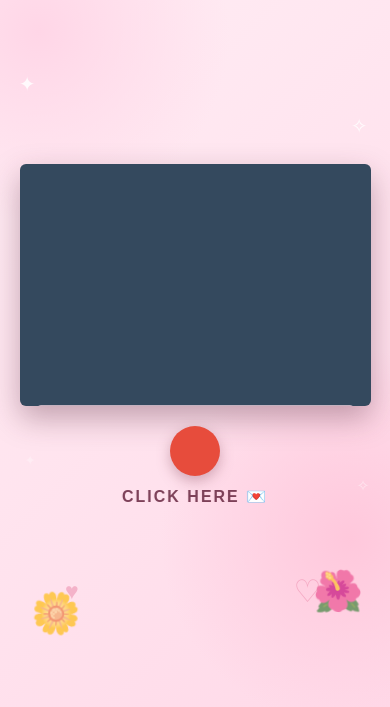
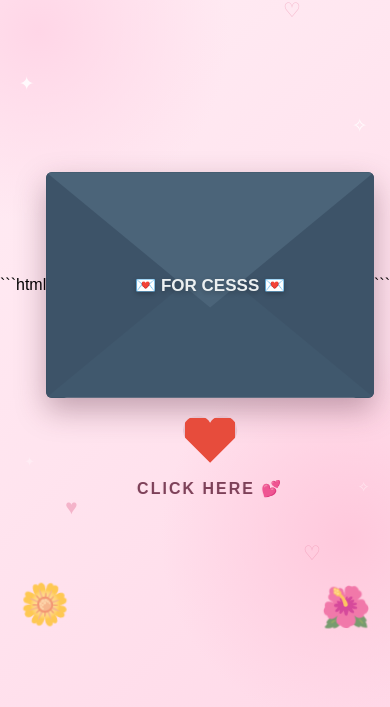
Before and after one commit to dogoldogol-ve/Palanca-letter, a plain HTML site: page index.html in a window 390 px wide. Shown: the part 137-844 px from the top of the page. Drawn offline with Linux system fonts and the light colour scheme.

Commit message:
Update index.html

````diff
--- a/index.html
+++ b/index.html
@@ -1,92 +1,74 @@
+```html
 <!DOCTYPE html>
 <html lang="en">
 <head>
-<meta charset="UTF-8">
-<meta name="viewport" content="width=device-width, initial-scale=1.0">
-  <title>Envelope Letter 💌</title>
+  <meta charset="UTF-8">
+  <meta name="viewport" content="width=device-width, initial-scale=1.0">
+  <title>Envelope Letter</title>
 
   <style>
-
     * {
       box-sizing: border-box;
     }
 
     body {
       margin: 0;
-
       display: flex;
       justify-content: center;
       align-items: center;
-
       min-height: 100vh;
-
       overflow: hidden;
 
-      font-family: Arial, sans-serif;
-
-      /* Soft romantic background */
       background:
         radial-gradient(circle at 10% 20%, #ffd6e7 0%, transparent 25%),
         radial-gradient(circle at 90% 80%, #ffc8dc 0%, transparent 25%),
         linear-gradient(135deg, #fff0f6, #ffd9e8);
 
+      font-family: Arial, sans-serif;
       position: relative;
     }
 
 
-    /* =================================
-       BACKGROUND FLOWERS
-    ================================= */
+    /* ==============================
+       DECORATIVE FLOWERS
+    ============================== */
 
     .flower {
       position: fixed;
-
-      font-size: 55px;
-
+      pointer-events: none;
+      z-index: 1;
       opacity: 0.65;
-
-      pointer-events: none;
-
       animation: flowerFloat 5s ease-in-out infinite;
     }
 
     .flower1 {
       top: 7%;
       left: 7%;
-
-      animation-delay: 0s;
+      font-size: 55px;
     }
 
     .flower2 {
       top: 10%;
       right: 8%;
-
       font-size: 45px;
-
       animation-delay: 1s;
     }
 
     .flower3 {
       bottom: 7%;
       left: 8%;
-
       font-size: 50px;
-
       animation-delay: 2s;
     }
 
     .flower4 {
       bottom: 10%;
       right: 7%;
-
       font-size: 60px;
-
       animation-delay: 1.5s;
     }
 
-
     @keyframes flowerFloat {
-
       0%, 100% {
         transform: translateY(0) rotate(-5deg);
       }
@@ -94,64 +76,52 @@
       50% {
         transform: translateY(-12px) rotate(5deg);
       }
-
     }
 
 
-    /* =================================
+    /* ==============================
        FLOATING HEARTS
-    ================================= */
+    ============================== */
 
     .floating-heart {
       position: fixed;
+      pointer-events: none;
+      z-index: 1;
 
       color: #e77a9e;
-
-      font-size: 25px;
-
       opacity: 0.45;
-
-      pointer-events: none;
 
       animation: heartFloat 6s ease-in-out infinite;
     }
 
-
     .heart1 {
       left: 20%;
       top: 12%;
+      font-size: 25px;
     }
 
     .heart2 {
       right: 23%;
       top: 18%;
-
       font-size: 18px;
-
       animation-delay: 1s;
     }
 
     .heart3 {
       left: 17%;
       bottom: 20%;
-
       font-size: 20px;
-
       animation-delay: 2s;
     }
 
     .heart4 {
       right: 18%;
       bottom: 15%;
-
       font-size: 28px;
-
       animation-delay: 3s;
     }
 
-
     @keyframes heartFloat {
-
       0%, 100% {
         transform: translateY(0) scale(1);
       }
@@ -159,58 +129,52 @@
       50% {
         transform: translateY(-20px) scale(1.15);
       }
-
     }
 
 
-    /* =================================
+    /* ==============================
        SPARKLES
-    ================================= */
+    ============================== */
 
     .sparkle {
       position: fixed;
+      pointer-events: none;
+      z-index: 1;
 
       color: white;
-
-      font-size: 22px;
-
       opacity: 0.7;
-
-      pointer-events: none;
 
       animation: sparkle 3s ease-in-out infinite;
     }
 
-
     .sparkle1 {
       top: 25%;
       left: 5%;
+      font-size: 22px;
     }
 
     .sparkle2 {
       top: 30%;
       right: 6%;
-
+      font-size: 18px;
       animation-delay: 1s;
     }
 
     .sparkle3 {
       bottom: 28%;
       left: 6%;
-
+      font-size: 20px;
       animation-delay: 2s;
     }
 
     .sparkle4 {
       bottom: 25%;
       right: 5%;
-
+      font-size: 22px;
       animation-delay: 1.5s;
     }
 
-
     @keyframes sparkle {
-
       0%, 100% {
         opacity: 0.3;
         transform: scale(0.8);
@@ -220,13 +184,12 @@
         opacity: 1;
         transform: scale(1.3);
       }
-
     }
 
 
-    /* =================================
+    /* ==============================
        ENVELOPE WRAPPER
-    ================================= */
+    ============================== */
 
     .envelope-wrapper {
       position: relative;
@@ -234,7 +197,7 @@
       width: 90vw;
       max-width: 480px;
 
-      aspect-ratio: 480/330;
+      aspect-ratio: 480 / 330;
 
       perspective: 1000px;
 
@@ -244,9 +207,9 @@
     }
 
 
-    /* =================================
+    /* ==============================
        ENVELOPE BODY
-    ================================= */
+    ============================== */
 
     .envelope {
       position: relative;
@@ -265,9 +228,95 @@
     }
 
 
-    /* =================================
+    /* ==============================
+       ENVELOPE FLAPS
+    ============================== */
+
+    .left {
+      position: absolute;
+      left: 0;
+      bottom: 0;
+
+      width: 50%;
+      height: 100%;
+
+      background: #3d5368;
+
+      clip-path: polygon(
+        0 0,
+        100% 50%,
+        0 100%
+      );
+
+      z-index: 3;
+    }
+
+    .right {
+      position: absolute;
+      right: 0;
+      bottom: 0;
+
+      width: 50%;
+      height: 100%;
+
+      background: #3d5368;
+
+      clip-path: polygon(
+        100% 0,
+        0 50%,
+        100% 100%
+      );
+
+      z-index: 3;
+    }
+
+    .bottom {
+      position: absolute;
+      left: 0;
+      bottom: 0;
+
+      width: 100%;
+      height: 60%;
+
+      background: #40586d;
+
+      clip-path: polygon(
+        0 100%,
+        50% 0,
+        100% 100%
+      );
+
+      z-index: 4;
+    }
+
+    .top {
+      position: absolute;
+      top: 0;
+      left: 0;
+
+      width: 100%;
+      height: 60%;
+
+      background: #4b6479;
+
+      clip-path: polygon(
+        0 0,
+        100% 0,
+        50% 100%
+      );
+
+      transform-origin: top center;
+
+      transition:
+        transform 1s ease;
+
+      z-index: 6;
+    }
+
+
+    /* ==============================
        FRONT LABEL
-    ================================= */
+    ============================== */
 
     .front-text {
       position: absolute;
@@ -275,23 +324,28 @@
       top: 50%;
       left: 50%;
 
-      transform: translate(-50%, -50%);
+      transform:
+        translate(-50%, -50%);
+
+      width: 100%;
 
       color: #ecf0f1;
 
       font-size: 20px;
-
       font-weight: bold;
 
-      z-index: 2;
+      z-index: 7;
 
       pointer-events: none;
+
+      text-shadow:
+        0 2px 5px rgba(0, 0, 0, 0.25);
     }
 
 
-    /* =================================
+    /* ==============================
        LETTER
-    ================================= */
+    ============================== */
 
     .letter {
       position: absolute;
@@ -313,13 +367,13 @@
 
       transform: translateY(100%);
 
-      transition: transform 1s ease;
+      transition:
+        transform 1s ease;
 
       overflow-y: auto;
 
       z-index: 2;
 
-      /* Small decorative border */
       border: 2px solid #f3d3df;
 
       box-shadow:
@@ -327,10 +381,23 @@
     }
 
 
-    /* Letter text */
+    /* Letter scrollbar */
+
+    .letter::-webkit-scrollbar {
+      width: 5px;
+    }
+
+    .letter::-webkit-scrollbar-thumb {
+      background: #e99ab5;
+      border-radius: 10px;
+    }
+
+
+    /* ==============================
+       LETTER TEXT
+    ============================== */
 
     .letter .text {
-
       text-align: left;
 
       color: #2c3e50;
@@ -338,28 +405,43 @@
       line-height: 1.5;
     }
 
+    .letter .text strong:first-child {
+      color: #e06b91;
 
-    /* =================================
+      font-family: Georgia, serif;
+
+      font-size: 25px;
+
+      letter-spacing: 2px;
+    }
+
+    .letter p {
+      margin-bottom: 15px;
+    }
+
+
+    /* ==============================
        HEART BUTTON
-    ================================= */
+    ============================== */
 
     .heart {
-
       position: absolute;
 
       bottom: -70px;
 
       left: 50%;
 
-      transform: translateX(-50%);
+      transform:
+        translateX(-50%);
 
       width: 50px;
       height: 50px;
 
       background: #e74c3c;
 
-      /* Fallback shape: circle if path() isn't supported */
-      border-radius: 50%;
+      clip-path: path(
+        "M25 45 L50 20 A12 12 0 0 0 25 5 A12 12 0 0 0 0 20 Z"
+      );
 
       cursor: pointer;
 
@@ -367,7 +449,7 @@
         transform 0.3s ease,
         filter 0.3s ease;
 
-      z-index: 5;
+      z-index: 10;
 
       filter:
         drop-shadow(
@@ -377,31 +459,30 @@
 
 
     .heart:hover {
-
       transform:
         translateX(-50%)
         scale(1.1);
 
       filter:
         drop-shadow(
-          0 6px 10px rgba(100, 30, 50, 0.4)
+          0 7px 12px rgba(100, 30, 50, 0.4)
         );
     }
 
 
-    /* =================================
-       CLICK HERE
-    ================================= */
+    /* ==============================
+       CLICK HERE TEXT
+    ============================== */
 
     .click-text {
-
       position: absolute;
 
       bottom: -100px;
 
       left: 50%;
 
-      transform: translateX(-50%);
+      transform:
+        translateX(-50%);
 
       font-size: 16px;
 
@@ -411,9 +492,12 @@
 
       letter-spacing: 2px;
 
-      animation: clickPulse 2s infinite;
+      white-space: nowrap;
 
-      white-space: nowrap;
+      animation:
+        clickPulse 2s infinite;
+
+      z-index: 10;
     }
 
 
@@ -430,27 +514,24 @@
     }
 
 
-    /* =================================
+    /* ==============================
        OPENED STATE
-    ================================= */
+    ============================== */
 
     .envelope-wrapper.flap .top {
+      transform:
+        rotateX(180deg);
+    }
 
-      transform: rotateX(180deg);
-
+    .envelope-wrapper.flap .letter {
+      transform:
+        translateY(-15px);
     }
 
 
-    .envelope-wrapper.flap .letter {
-
-      transform: translateY(-15px);
-
-    }
-
-
-    /* =================================
-       SMALL SCREEN
-    ================================= */
+    /* ==============================
+       MOBILE
+    ============================== */
 
     @media (max-width: 600px) {
 
@@ -458,22 +539,48 @@
         font-size: 40px;
       }
 
-      .heart1,
-      .heart2 {
+      .flower1 {
         top: 8%;
+        left: 5%;
       }
 
-      .heart3,
-      .heart4 {
-        bottom: 10%;
+      .flower2 {
+        top: 8%;
+        right: 5%;
+      }
+
+      .flower3 {
+        bottom: 8%;
+        left: 5%;
+      }
+
+      .flower4 {
+        bottom: 8%;
+        right: 5%;
+      }
+
+      .floating-heart {
+        font-size: 18px;
       }
 
       .sparkle {
-        font-size: 17px;
+        font-size: 16px;
       }
 
       .front-text {
         font-size: 17px;
+      }
+
+      .letter {
+        padding: 16px;
+      }
+
+      .letter .text {
+        font-size: 13px;
+      }
+
+      .letter .text strong:first-child {
+        font-size: 21px;
       }
 
     }
@@ -485,9 +592,7 @@
 <body>
 
 
-  <!-- ===============================
-       DECORATIVE FLOWERS
-  ================================ -->
+  <!-- Decorative Flowers -->
 
   <div class="flower flower1">🌸</div>
   <div class="flower flower2">🌷</div>
@@ -495,9 +600,7 @@
   <div class="flower flower4">🌺</div>
 
 
-  <!-- ===============================
-       FLOATING HEARTS
-  ================================ -->
+  <!-- Floating Hearts -->
 
   <div class="floating-heart heart1">♥</div>
   <div class="floating-heart heart2">♡</div>
@@ -505,9 +608,7 @@
   <div class="floating-heart heart4">♡</div>
 
 
-  <!-- ===============================
-       SPARKLES
-  ================================ -->
+  <!-- Sparkles -->
 
   <div class="sparkle sparkle1">✦</div>
   <div class="sparkle sparkle2">✧</div>
@@ -515,9 +616,7 @@
   <div class="sparkle sparkle4">✧</div>
 
 
-  <!-- ===============================
-       ORIGINAL ENVELOPE
-  ================================ -->
+  <!-- Envelope -->
 
   <div class="envelope-wrapper">
 
@@ -530,6 +629,13 @@
       <div class="bottom"></div>
 
       <div class="top"></div>
+
+
+      <!-- Front Text -->
+
+      <div class="front-text">
+        💌 FOR CESSS 💌
+      </div>
 
 
       <!-- Letter -->
@@ -553,8 +659,8 @@
 
           <p>
             Thank you for always hyping me up even when I look
-            like a mess. You’re not just my friend — you’re my
-            emotional support bestie. 💕
+            like a mess. You’re not just my friend —
+            you’re my emotional support bestie. 💕
           </p>
 
           <p>
@@ -569,23 +675,18 @@
     </div>
 
 
-    <!-- Heart -->
+    <!-- Heart Button -->
 
-    <div class="heart" role="button" tabindex="0" aria-label="Open letter"></div>
-
-
-    <!-- Click text -->
+    <div class="heart"></div>
 
     <div class="click-text">
-      CLICK HERE 💌
+      CLICK HERE 💕
     </div>
 
   </div>
 
 
-  <!-- ===============================
-       JAVASCRIPT
-  ================================ -->
+  <!-- JavaScript -->
 
   <script>
 
@@ -595,22 +696,14 @@
     const heart =
       document.querySelector(".heart");
 
+    heart.addEventListener("click", () => {
 
-    // keyboard + click support
-    function toggleFlap() {
       envelope.classList.toggle("flap");
-    }
 
-    heart.addEventListener("click", toggleFlap);
-    heart.addEventListener("keydown", (e) => {
-      if (e.key === 'Enter' || e.key === ' ') {
-        e.preventDefault();
-        toggleFlap();
-      }
     });
 
   </script>
 
-
 </body>
 </html>
+```
````
